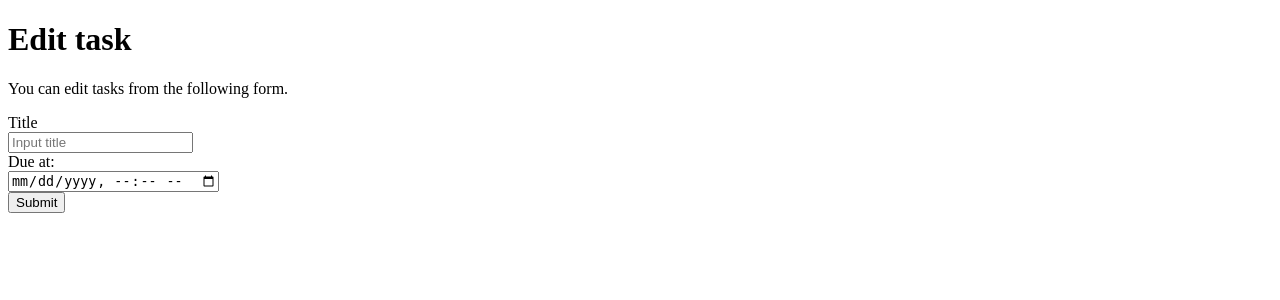
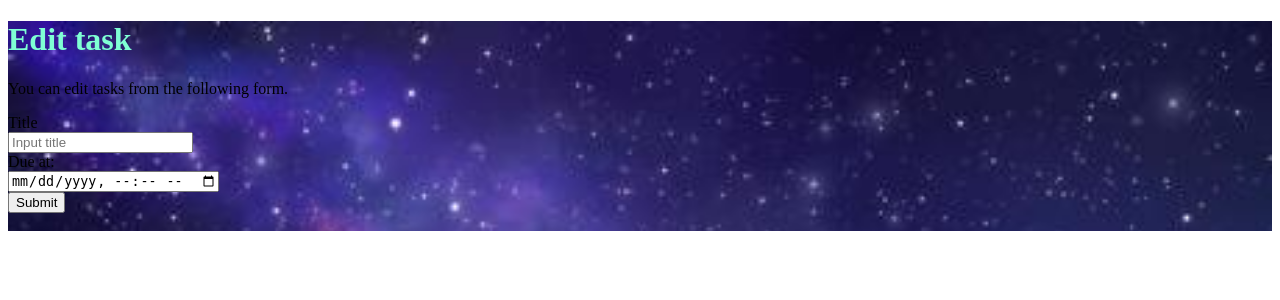
Before and after one commit to s1f102301572/django-test-exercise, a Django app: template todo/templates/todo/edit.html in a window 1280 px wide. Shown: the top 300 px of the page. Run offline with Django 5.2, Linux system fonts and the light colour scheme; the template is opened without the code that fills it, so the values that code supplies are empty.

Commit message:
cssの追加

```diff
--- /dev/null
+++ b/todo/templates/todo/CSS/edit.css
@@ -0,0 +1,8 @@
+h1 {
+    color:#7fffd4;
+}
+
+div.background-add {
+    background-image:url("../img/90c057ace97c349a074650229742b84a_t.jpeg");
+    background-size:  cover;
+}
--- a/todo/templates/todo/detail.html
+++ b/todo/templates/todo/detail.html
@@ -6,9 +6,11 @@
     <title>To Do Application</title>
     <meta charset="UTF-8">
     <meta name="author" content="INIAD">
+    <link rel="stylesheet" type="text/css" href="CSS/detail.css">
   </head>
 
   <body>
+    <div class="background-add">
     <h1>{{ task.title }}</h1>
     <ul>
       <li>Posted at: {{ task.posted_at }}</li>
@@ -30,6 +32,7 @@
 
 
     </div>
+    </div>
   </body>
 
 </html>
--- a/todo/templates/todo/edit.html
+++ b/todo/templates/todo/edit.html
@@ -6,9 +6,11 @@
     <title>To Do Application</title>
     <meta charset="UTF-8">
     <meta name="author" content="INIAD">
+    <link rel="stylesheet" type="text/css" href="CSS/edit.css">
   </head>
 
   <body>
+    <div class="background-add">
     <h1>Edit task</h1>
     <p>You can edit tasks from the following form.</p>
     <form action="{% url 'update' task.id%}" method="post">
@@ -26,6 +28,7 @@
       </div>
     </form>
     <br>
+    </div>
   </body>
 
 </html>
--- a/todo/templates/todo/index.html
+++ b/todo/templates/todo/index.html
@@ -6,9 +6,11 @@
     <title>To Do Application</title>
     <meta charset="UTF-8">
     <meta name="author" content="INIAD">
+    <link rel="stylesheet" type="text/css" href="CSS/index.css">
   </head>
 
   <body>
+    <div class="background-add">
     <h1>Sample To Do Application</h1>
     <p>You can submit tasks from the following form.</p>
     <form action="{% url 'index' %}" method="post">
@@ -48,6 +50,7 @@
       </ul>
     </div>
     {% endfor %}
+  </div>
   </body>
 
 </html>
```
Also changed, not shown: todo/templates/todo/CSS/detail.css (added, +8 -0 lines), todo/templates/todo/CSS/index.css (added, +8 -0 lines), todo/templates/todo/img/90c057ace97c349a074650229742b84a_t.jpeg (added), todo/templates/todo/img/M157_aozoratokumo_TP_V.webp (added), todo/templates/todo/img/sky_00142.jpg (added).
